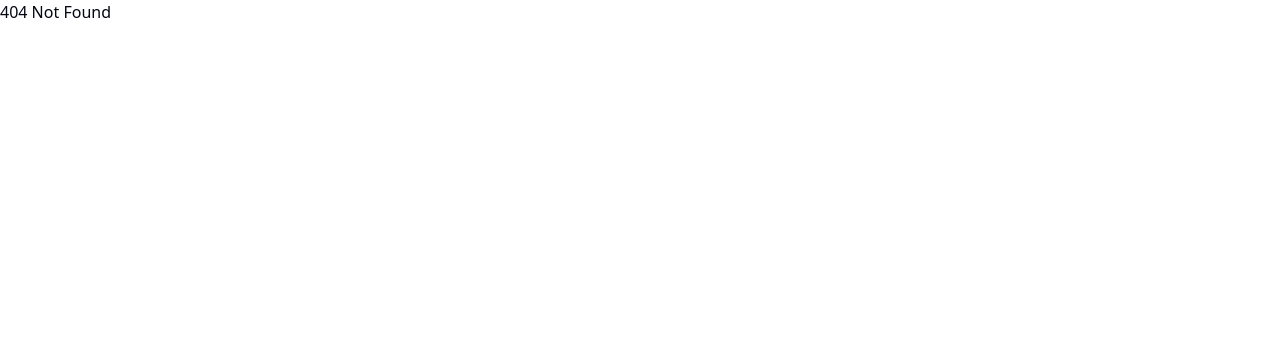
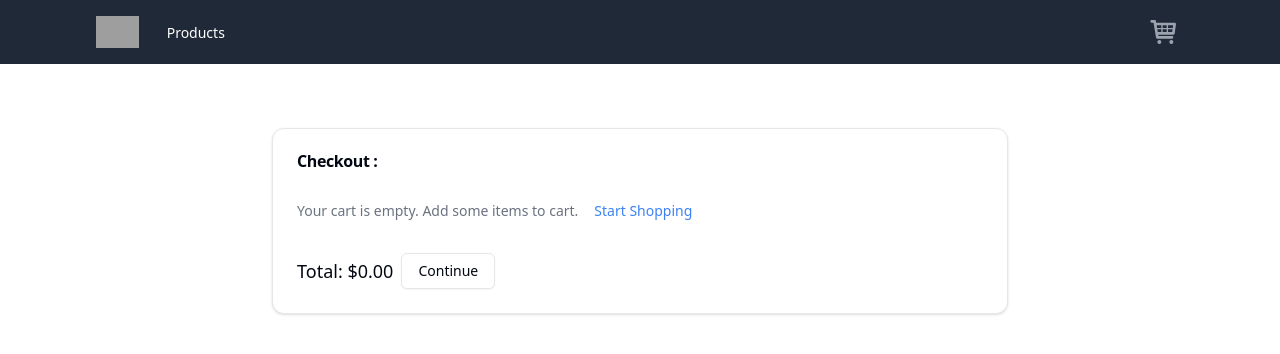
Before and after one commit to CEN-Smart/forntend-task, a React (Vite) app: page /cart/checkout in a window 1280 px wide. Before the commit this address had no page. Shown: the top 354 px of the page. Built offline with nearby package versions, Linux system fonts and the light colour scheme; grey boxes are pictures that could not be loaded.

Commit message:
Add new design for the navbar

```diff
--- a/package.json
+++ b/package.json
@@ -27,6 +27,7 @@
     "react-hot-toast": "^2.4.1",
     "react-icons": "^5.0.1",
     "react-router-dom": "6.22.3",
+    "react-spinners": "^0.13.8",
     "sonner": "^1.4.41",
     "tailwind-merge": "^2.2.2",
     "tailwindcss-animate": "^1.0.7",
--- a/src/App.tsx
+++ b/src/App.tsx
@@ -16,15 +16,15 @@ const router = createBrowserRouter([
         element: <HomePage />,
       },
       {
-        path: '/cart',
+        path: 'cart',
         element: <CartPage />,
       },
       {
-        path: '/checkout',
+        path: 'cart/checkout',
         element: <CheckOutPage />,
       },
       {
-        path: '/product/:productId',
+        path: 'product/:productId',
         element: <Product />,
       },
     ],
--- a/src/components/header/navbar.tsx
+++ b/src/components/header/navbar.tsx
@@ -1,7 +1,7 @@
-import { cn } from "./../../lib/utils";
-import { Link, NavLink } from "react-router-dom";
-import { TiShoppingCart } from "react-icons/ti";
-import { useCartStore } from "./../../store/product";
+import { cn } from './../../lib/utils';
+import { Link, NavLink } from 'react-router-dom';
+import { TiShoppingCart } from 'react-icons/ti';
+import { useCartStore } from './../../store/product';
 const Navbar = () => {
   const { cartItems } = useCartStore();
   const quantity = cartItems.reduce((acc, item) => acc + item.quantity, 0);
@@ -25,7 +25,7 @@ const Navbar = () => {
                     `inline-flex items-center px-1 pt-1 border-b-2 border-transparent text-sm font-medium text-white hover:text-white
                  hover:border-white`,
                     {
-                      "border-rose-500": isActive,
+                      'border-rose-500': isActive,
                     }
                   );
                 }}
@@ -34,7 +34,7 @@ const Navbar = () => {
               </NavLink>
             </div>
           </div>
-          <Link to="/cart" className="flex items-center relative">
+          <Link to="cart" className="flex items-center relative">
             <div className=" sm:ml-6 sm:flex sm:items-center">
               <button className="p-1 text-gray-400 hover:text-white focus:outline-none focus:ring-2 focus:ring-inset focus:ring-white">
                 <span className="sr-only">View notifications</span>
--- a/src/components/page-load-data.tsx
+++ b/src/components/page-load-data.tsx
@@ -1,7 +1,8 @@
+import { FadeLoader } from 'react-spinners';
 const PageLoading = () => {
   return (
-    <div className="grid place-items-center">
-      <div className="animate-spin rounded-full size-20 border-t-2 border-b-2 border-gray-900"></div>
+    <div className="flex items-center justify-center min-h-svh">
+      <FadeLoader color="#2563EB" />
     </div>
   );
 };
--- a/src/components/products/product-card.tsx
+++ b/src/components/products/product-card.tsx
@@ -4,16 +4,16 @@ import {
   CardTitle,
   CardFooter,
   CardContent,
-} from "../ui/card";
+} from '../ui/card';
 
-import { EyeOpenIcon } from "@radix-ui/react-icons";
+import { EyeOpenIcon } from '@radix-ui/react-icons';
 
-import { cn } from "../../lib/utils";
-import { Product } from "../../types/product";
-import { Button } from "..//ui/button";
-import { Link } from "react-router-dom";
-import { useCartStore } from "./../../store/product";
-import { toast } from "react-hot-toast";
+import { cn } from '../../lib/utils';
+import { Product } from '../../types/product';
+import { Button } from '..//ui/button';
+import { Link } from 'react-router-dom';
+import { useCartStore } from './../../store/product';
+import { toast } from 'react-hot-toast';
 
 interface ProductCardProps {
   product: Product;
@@ -48,7 +48,7 @@ const ProductCard: React.FC<ProductCardProps> = ({ product }) => {
         shadow-lg
         z-10
       `)}
-        to={`/product/${product.id}`}
+        to={`product/${product.id}`}
       >
         <EyeOpenIcon
           className={cn(`
@@ -68,11 +68,11 @@ const ProductCard: React.FC<ProductCardProps> = ({ product }) => {
 
         <p>
           <span
-            className={cn("", {
-              "text-green-600": product.category === "women's clothing",
-              "text-blue-600": product.category === "jewelery",
-              "text-yellow-600": product.category === "electronics",
-              "text-red-600": product.category === "men's clothing",
+            className={cn('', {
+              'text-green-600': product.category === "women's clothing",
+              'text-blue-600': product.category === 'jewelery',
+              'text-yellow-600': product.category === 'electronics',
+              'text-red-600': product.category === "men's clothing",
             })}
           >
             {product.category}
@@ -83,17 +83,17 @@ const ProductCard: React.FC<ProductCardProps> = ({ product }) => {
         <CardTitle>{product.title}</CardTitle>
       </CardContent>
       <CardFooter>
-        <div className={cn("flex justify-between w-full items-center")}>
+        <div className={cn('flex justify-between w-full items-center')}>
           <span>
-            {new Intl.NumberFormat("en-US", {
-              style: "currency",
-              currency: "USD",
+            {new Intl.NumberFormat('en-US', {
+              style: 'currency',
+              currency: 'USD',
             }).format(product.price)}
           </span>
           <Button
             onClick={handleAddToCart}
             variant="outline"
-            className={cn("button", "button-primary")}
+            className={cn('button', 'button-primary')}
           >
             Add to Cart
           </Button>
--- a/src/pages/cart.tsx
+++ b/src/pages/cart.tsx
@@ -70,7 +70,7 @@ const CartPage = () => {
               >
                 Clear Cart
               </Button>
-              <Link to="/checkout">
+              <Link to="checkout">
                 <Button
                   className="bg-green-500 text-white"
                   disabled={cartItems.length === 0}
--- a/src/pages/checkout.tsx
+++ b/src/pages/checkout.tsx
@@ -9,8 +9,10 @@ import {
 } from './../components/ui/card';
 import { Button } from './../components/ui/button';
 import { Link } from 'react-router-dom';
+import { cn } from '../lib/utils';
 const CheckOutPage = () => {
   const { cartItems, removeItemFromCart } = useCartStore();
+  const quantity = cartItems.reduce((acc, item) => acc + item.quantity, 0);
 
   const onRemoveItemFromCart = (id: number) => {
     removeItemFromCart(id);
@@ -20,7 +22,13 @@ const CheckOutPage = () => {
     <div className="max-w-3xl w-full mx-auto p-4">
       <Card>
         <CardHeader>
-          <CardTitle>Checkout</CardTitle>
+          <CardTitle>
+            Checkout :{' '}
+            {quantity > 0
+              ? `(${quantity})
+            ${quantity > 1 ? 'items' : 'item'}`
+              : ''}
+          </CardTitle>
         </CardHeader>
         <CardContent className="max-h-[320px] overflow-y-auto">
           {cartItems.length > 0 ? (
@@ -81,7 +89,16 @@ const CheckOutPage = () => {
                 )
               )}
             </p>
-            <Button>Checkout</Button>
+            <Link to="/payment">
+              <Button
+                variant="outline"
+                className={cn(``, {
+                  'cursor-not-allowed': cartItems.length === 0,
+                })}
+              >
+                Continue
+              </Button>
+            </Link>
           </div>
         </CardFooter>
       </Card>
```
Also changed, not shown: 1 other file (tests, documents, lock files or other folders).
